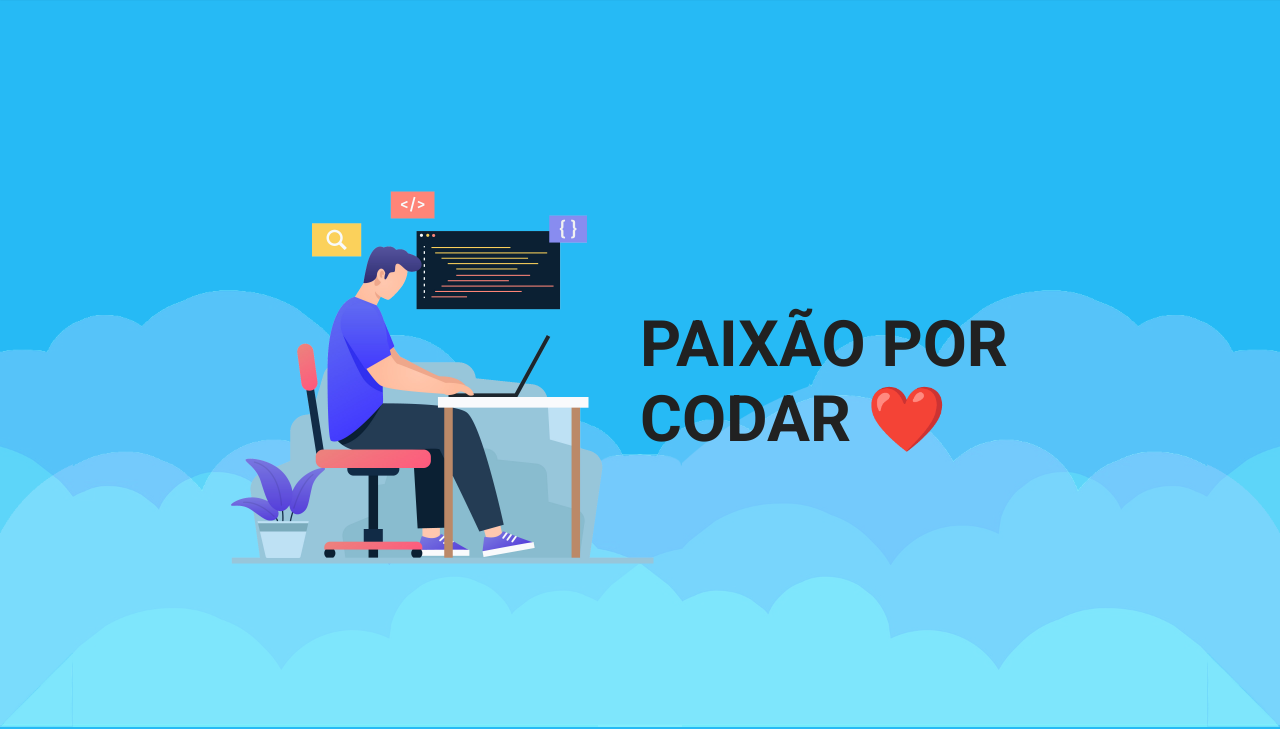
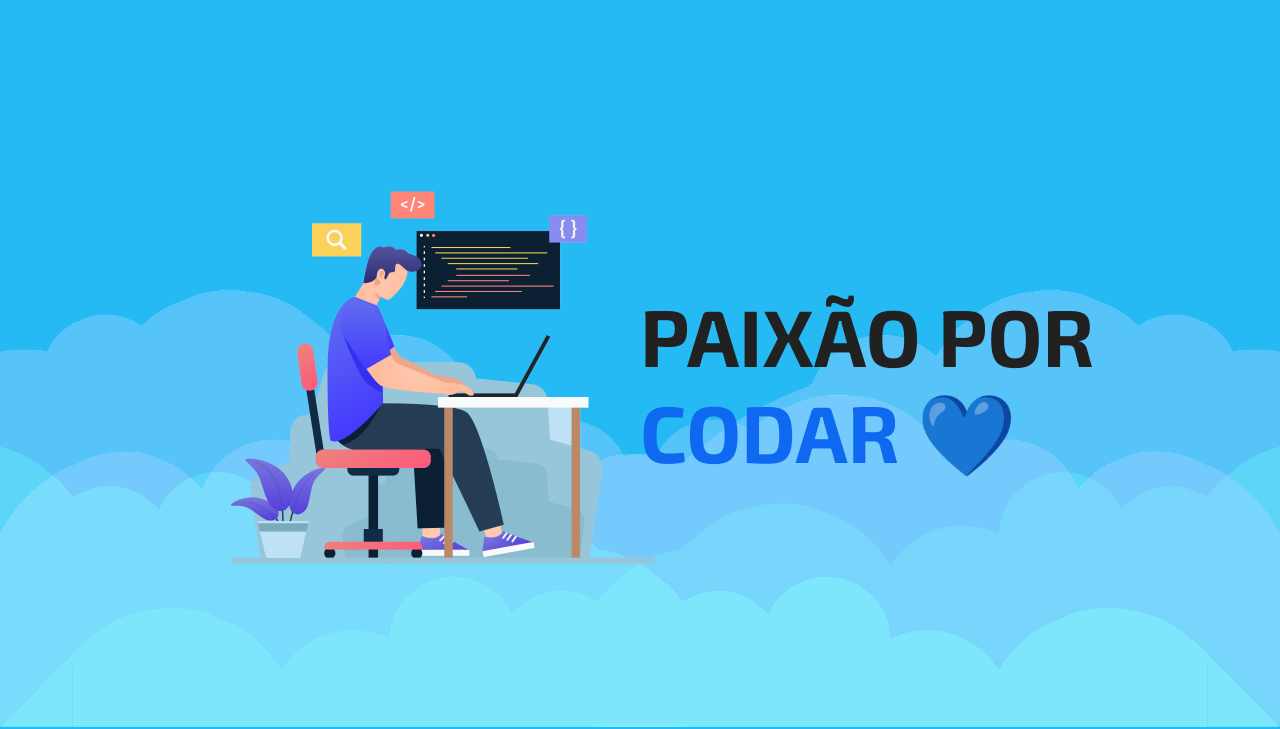
Before and after one commit to Raikouve/raikouve.github.io, a plain HTML site: page portfolio/index.html in a window 1280 px wide. Shown: the part 73-802 px from the top of the page. Drawn offline with Linux system fonts and the light colour scheme.

Commit message:
Melhorias na front phrase

```diff
--- a/portfolio/index.html
+++ b/portfolio/index.html
@@ -7,6 +7,9 @@
     <title>Antônio Gonçalves - Desenvolvedor Web</title>
     <link rel="preconnect" href="https://fonts.gstatic.com">
 <link href="https://fonts.googleapis.com/css2?family=Roboto:ital,wght@0,100;0,300;0,400;0,500;0,700;0,900;1,100;1,300;1,400;1,500;1,700;1,900&display=swap" rel="stylesheet">
+
+<link rel="preconnect" href="https://fonts.gstatic.com">
+<link href="https://fonts.googleapis.com/css2?family=Comic+Neue:ital,wght@0,300;0,400;0,700;1,300;1,400;1,700&family=Exo+2:ital,wght@0,100;0,200;0,300;0,400;0,500;0,600;0,700;0,800;0,900;1,100;1,200;1,300;1,400;1,500;1,600;1,700;1,800;1,900&display=swap" rel="stylesheet">
 
     <link rel="stylesheet" href="style.css">
 </head>
@@ -39,7 +42,7 @@
     <!-- ARTE DA FRENTE -->
     <div class="front-art">
       <div id="front-phrase">
-        <h1>PAIXÃO POR CODAR ❤️</h1>
+        <h1>PAIXÃO POR <span>CODAR</span> 💙</h1>
       </div>
       <div id="front-img">
         <img src="/imagens/colorful-coding.png" alt="Ilustração de pessoa desenvolvedora">
--- a/portfolio/style.css
+++ b/portfolio/style.css
@@ -28,14 +28,19 @@ a {
 
 div #front-phrase h1 {
   color: #212121;
-  font-size: 4em;
+  font-family: 'Exo 2', sans-serif;
+  font-size: 5em;
   max-width: 500px;
+}
+
+div #front-phrase h1 span {
+  color: #0e69f0;
 }
 
 div #front-phrase {
   left: 50%;
   position: absolute;
-  top: 380px;
+  top: 360px;
   z-index: 2;
 }
 
@@ -144,7 +149,7 @@ div.about-me {
 }
 
 div.about-me img.clouds {
-  bottom: -102.67%;
+  bottom: -102.22%;
   border: 0;
   margin: 0;
   max-width: 100%;
--- a/portfolio/style_en.css
+++ b/portfolio/style_en.css
@@ -28,8 +28,13 @@ a {
 
 div #front-phrase h1 {
   color: #212121;
-  font-size: 4em;
+  font-family: 'Exo 2', sans-serif;
+  font-size: 5em;
   max-width: 500px;
+}
+
+div #front-phrase h1 span {
+  color: #0e69f0;
 }
 
 div #front-phrase {
@@ -144,7 +149,7 @@ div.about-me {
 }
 
 div.about-me img.clouds {
-  bottom: -102.67%;
+  bottom: -102.22%;
   border: 0;
   margin: 0;
   max-width: 100%;
```
Also changed, not shown: portfolio/index-en.html (+4 -1 lines).
